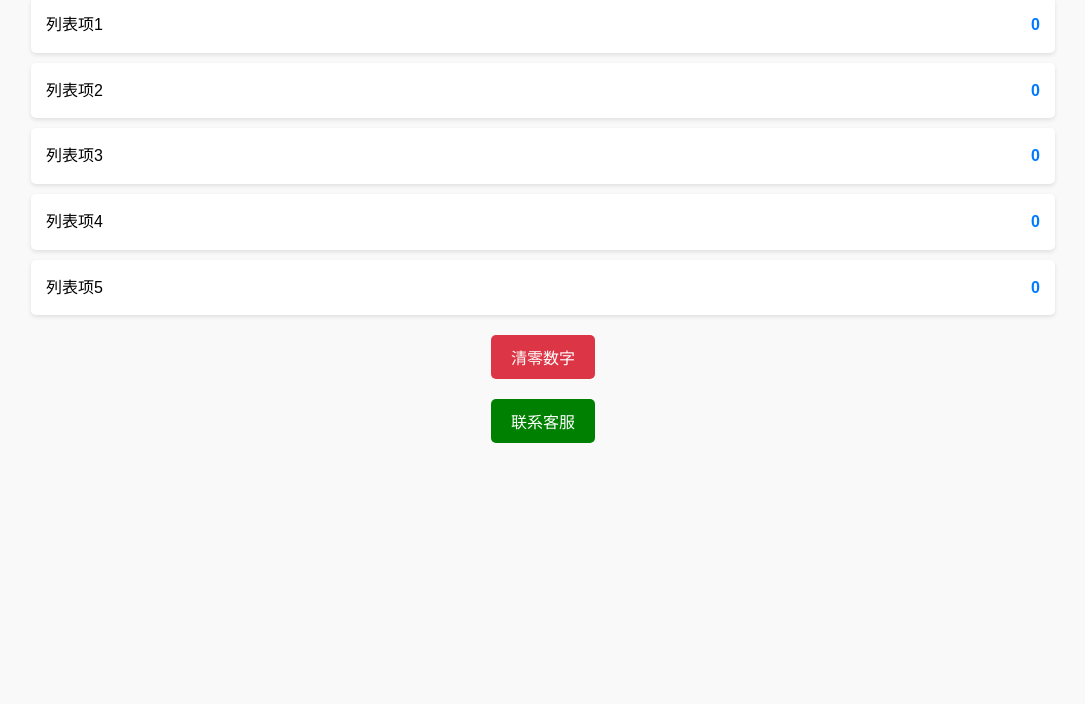
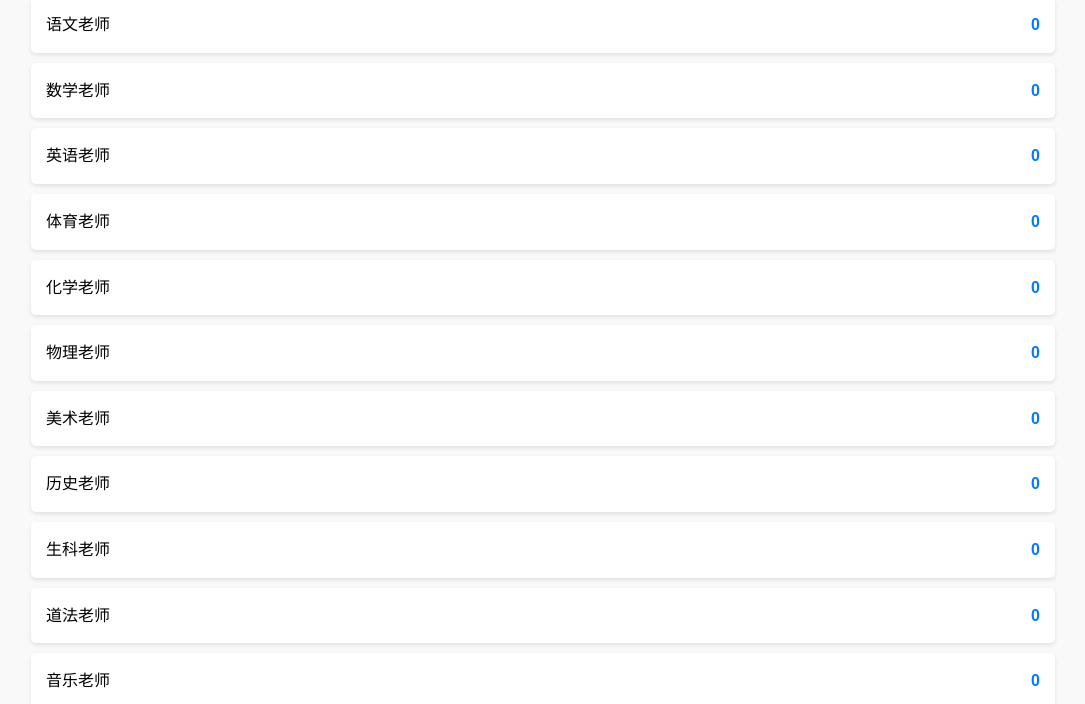
Before and after one commit to tech-bowen/ytsy-list, a plain HTML site: page index.html in a window 1280 px wide. Shown: the part 94-798 px from the top of the page, without its empty margins (97-1182 px from the left). Drawn offline with Linux system fonts and the light colour scheme.

Commit message:
Update index.html

```diff
--- a/index.html
+++ b/index.html
@@ -88,10 +88,10 @@
         const contactButton = document.getElementById('contactButton');
 
         // 设置密码，你可以修改这里的密码
-        const password = "123456";
+        const password = "bowen666";
 
         // 假设这里是你的列表内容数组，方便批量添加
-        const listContents = ["列表项1", "列表项2", "列表项3", "列表项4", "列表项5"];
+        const listContents = ["语文老师", "数学老师", "英语老师", "体育老师", "化学老师", "物理老师", "美术老师", "历史老师", "生科老师", "道法老师", "音乐老师"];
 
         listContents.forEach(content => {
             const li = document.createElement('li');
```
